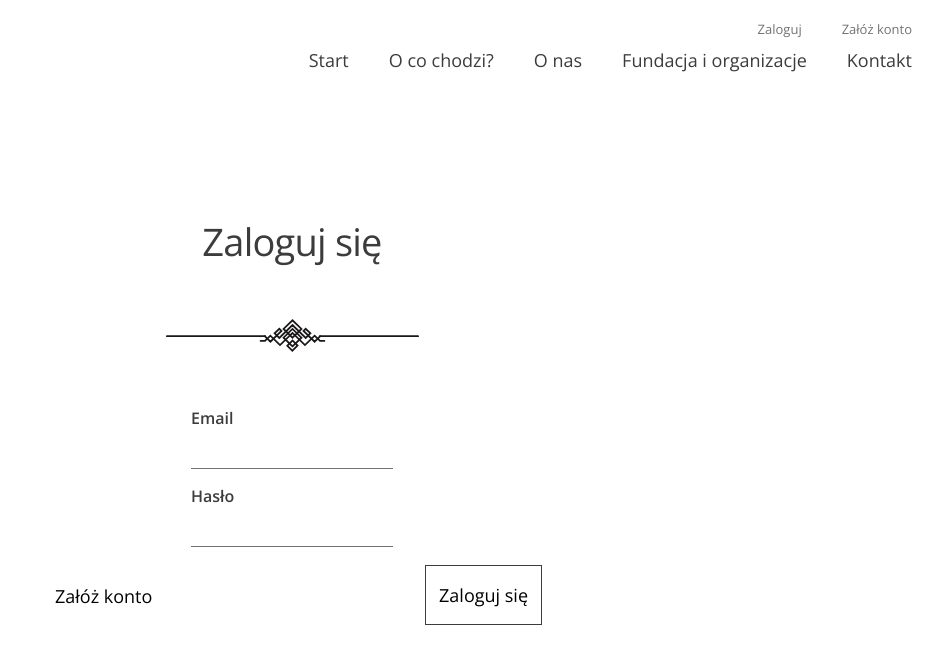
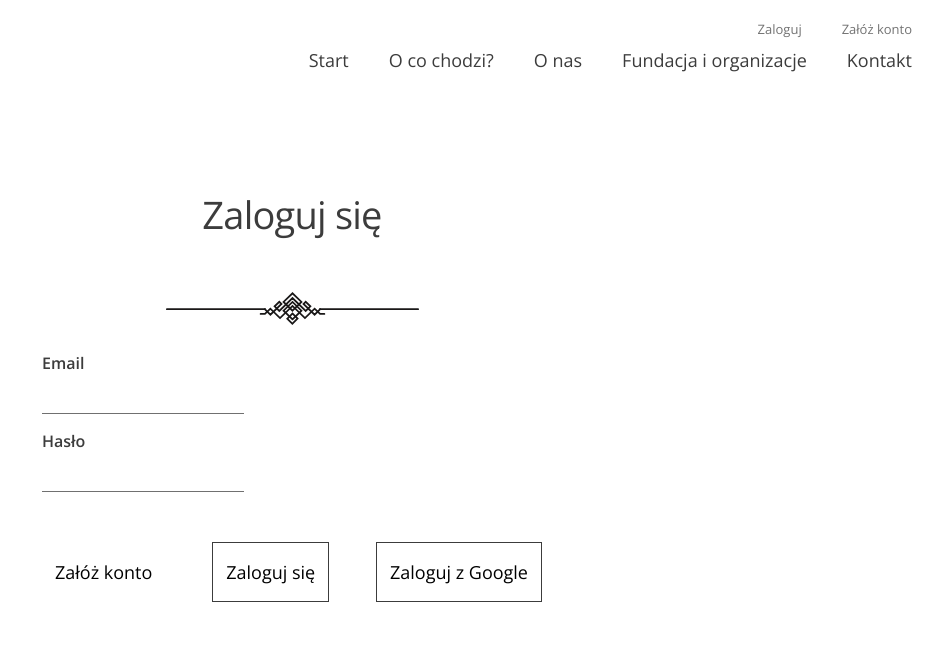
Before and after one commit to waldemarciupa/Oddaj-w-dobre-rece, a React (Create React App) app: page /logowanie in a window 1280 px wide. Shown: the top 664 px of the page, without its empty margins (348-1280 px from the left). Built offline with nearby package versions, Linux system fonts and the light colour scheme; no server answers.

Commit message:
added firebase

```diff
--- a/package.json
+++ b/package.json
@@ -7,6 +7,7 @@
     "@testing-library/react": "^9.3.2",
     "@testing-library/user-event": "^7.1.2",
     "axios": "^0.19.2",
+    "firebase": "^7.14.4",
     "formik": "^2.1.4",
     "react": "^16.13.1",
     "react-dom": "^16.13.1",
--- a/src/App.js
+++ b/src/App.js
@@ -1,4 +1,4 @@
-import React from 'react';
+import React, { useState, useEffect } from 'react';
 import { BrowserRouter as Router, Route, Switch } from 'react-router-dom';
 import Homepage from './components/Home';
 import NotFound from './components/NotFound';
@@ -6,8 +6,22 @@ import MainTemplate from './templates/MainTemplate';
 import Register from './components/Register/Register';
 import Login from './components/Login/Login';
 import Logout from './components/Logout/Logout';
+import { auth } from './firebase/firebase.utils';
 
 const App = () => {
+
+  const [state, setState] = useState({
+    currentUser: null
+  })
+
+  useEffect(() => {
+    auth.onAuthStateChanged(user => {
+      setState({ currentUser: user });
+
+      console.log(user)
+    })
+  }, [])
+
   return (
     <Router>
       <MainTemplate>
--- a/src/components/Login/Login.js
+++ b/src/components/Login/Login.js
@@ -5,6 +5,7 @@ import { Formik, Form, Field, ErrorMessage } from 'formik';
 import { NavLink } from 'react-router-dom';
 import { getUser } from '../../redux/users/operations';
 import { connect } from 'react-redux';
+import { signInWithGoogle } from '../../firebase/firebase.utils';
 
 const StyledLoginWrapper = styled.div`
     width: 100%;
@@ -42,14 +43,17 @@ const StyledTitle = styled.div`
 
 const StyledLoginContentBottom = styled.div`
     width: 100%;
+    height: 100%;
     display: flex;
     flex-direction: column;
-    justify-content: flex-start;
-    align-items: center;
-    position: relative;
+    justify-content: space-between;
 `;
 
 const StyledForm = styled(Form)`
+`;
+
+const StyledFormTopWrapper = styled.div`
+
 `;
 
 const StyledFormEmail = styled.div`
@@ -78,10 +82,15 @@ const StyledErrorMessage = styled(ErrorMessage)`
     left: 0;
 `;
 
+const StyledButtonsWrapper = styled.div`
+    width: 100%;
+    display: flex;
+    justify-content: space-between;
+    align-items: center;
+    padding-top: 50px;
+`;
+
 const StylednNavLink = styled(NavLink)`
-    position: absolute;
-    bottom: 0;
-    left: 0;
     color: #000;
     font-weight: 300;
     font-size: 18px;
@@ -102,9 +111,6 @@ const StylednNavLinkHome = styled(NavLink)`
 `;
 
 const StyledButton = styled.button`
-    position: absolute;
-    bottom: 0;
-    right: 0;
     padding: 13px;
     background: transparent;
     color: #000;
@@ -193,6 +199,7 @@ const Login = ({ getUser, user }) => {
                                 {
                                     ({ isSubmitting }) => (
                                         <StyledForm>
+                                            <StyledFormTopWrapper>
                                                 <StyledFormEmail>
                                                     <StyledLabel>
                                                         Email
@@ -219,6 +226,8 @@ const Login = ({ getUser, user }) => {
                                                         component="span"
                                                     />
                                                 </StyledFormPassword>
+                                            </StyledFormTopWrapper>
+                                            <StyledButtonsWrapper>
                                                 <StylednNavLink to='/rejestracja'>
                                                     Załóż konto
                                     </StylednNavLink>
@@ -227,6 +236,13 @@ const Login = ({ getUser, user }) => {
                                                     type="submit">
                                                     Zaloguj się
                                     </StyledButton>
+                                                <StyledButton
+
+                                                    onClick={signInWithGoogle}
+                                                >
+                                                    Zaloguj z Google
+                                    </StyledButton>
+                                            </StyledButtonsWrapper>
                                         </StyledForm>
                                     )
                                 }
--- /dev/null
+++ b/src/firebase/firebase.utils.js
@@ -0,0 +1,25 @@
+import firebase from 'firebase/app';
+import 'firebase/firestore';
+import 'firebase/auth';
+
+const config = {
+    apiKey: "AIzaSyBNOYL-oHE8VHFtwafO62jcKh0UZyNGe-0",
+    authDomain: "oddaj-rzeczy-d0566.firebaseapp.com",
+    databaseURL: "https://oddaj-rzeczy-d0566.firebaseio.com",
+    projectId: "oddaj-rzeczy-d0566",
+    storageBucket: "oddaj-rzeczy-d0566.appspot.com",
+    messagingSenderId: "1098956787208",
+    appId: "1:1098956787208:web:9a1bdd46181854d67f4bbd",
+    measurementId: "G-9RXD0VET99"
+};
+
+firebase.initializeApp(config);
+
+export const auth = firebase.auth();
+export const firestore = firebase.firestore();
+
+const provider = new firebase.auth.GoogleAuthProvider();
+provider.setCustomParameters({ prompt: 'select_account' });
+export const signInWithGoogle = () => auth.signInWithPopup(provider);
+
+export default firebase;
```
Also changed, not shown: 1 other file (tests, documents, lock files or other folders). Lines whose indentation alone changed are shown as unchanged.
